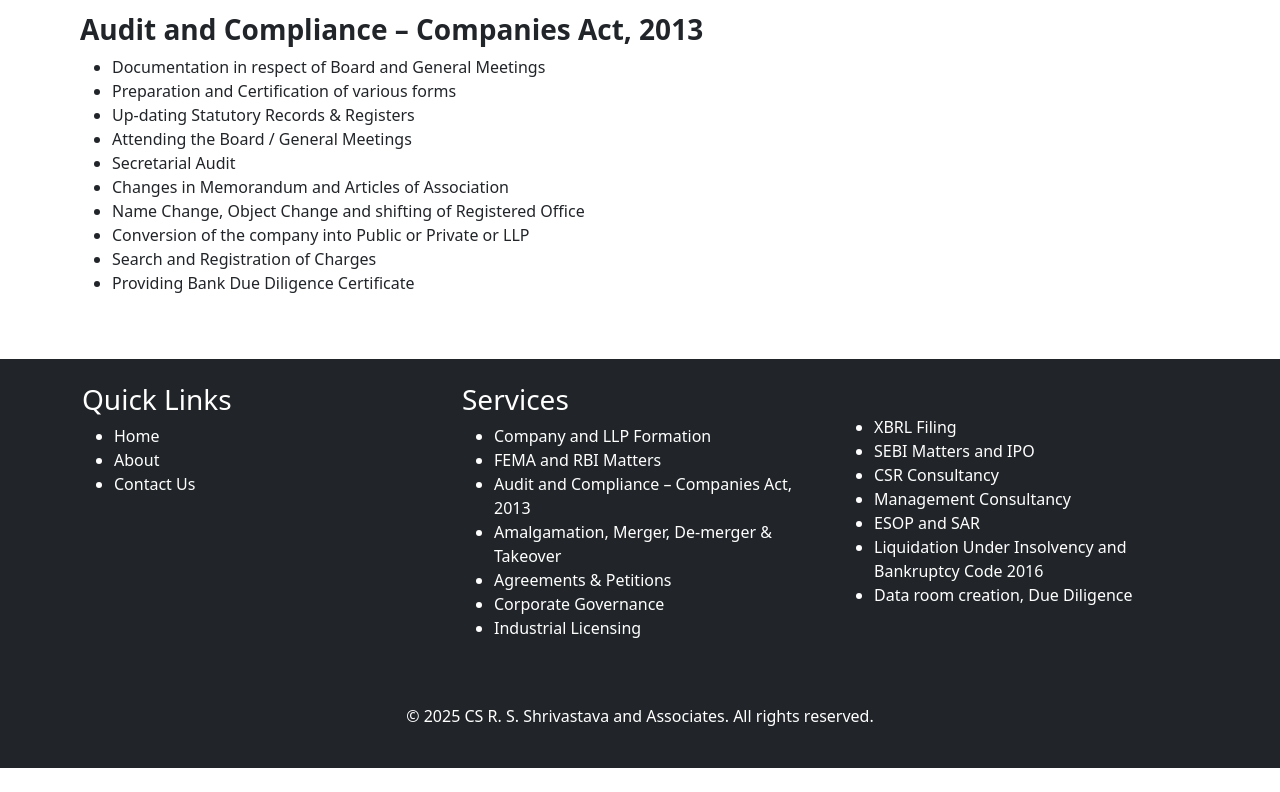
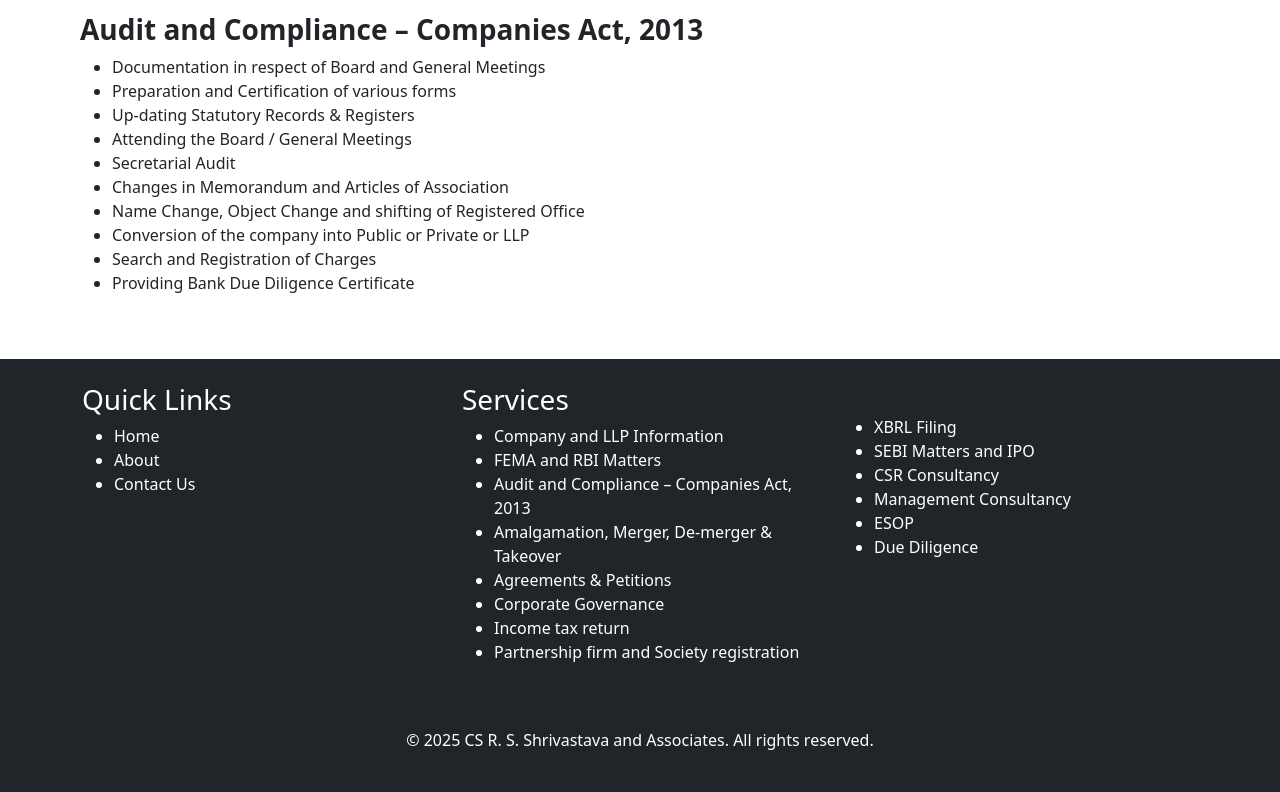
Before and after one commit to aayushiss/CS-RSS, a website: page services.html in a window 1280 px wide. Shown: the part 997-1789 px from the top of the page. Before the commit the page ends 1765 px from the top, so only its background shows below. Drawn offline with nearby package versions, Linux system fonts and the light colour scheme.

Commit message:
update footer

```diff
--- a/services.html
+++ b/services.html
@@ -101,19 +101,20 @@
             <ul class="footer-links">
               <li><a href="index.html">Home</a></li>
               <li><a href="about.html">About</a></li>
-                <li><a href="index.html#contact-section">Contact Us</a></li>
+              <li><a href="#contact-section">Contact Us</a></li>
             </ul>
           </div>
           <div class="col">
             <h3>Services</h3>
             <ul class="footer-links">
-                <li><a href="index.html">Company and LLP Formation</a></li>
-                <li><a href="about.html">FEMA and RBI Matters</a></li>
-                <li><a href="#contact-section">Audit and Compliance – Companies Act, 2013</a></li>
+              <li><a href="services.html#Company-and-LLP-Info">Company and LLP Information</a></li>
+              <li><a href="services.html#FEMA-and-RBI-Matters">FEMA and RBI Matters</a></li>
+              <li><a href="services.html#Audit-and-Compliance">Audit and Compliance – Companies Act, 2013</a></li>
               <li><a href="hncjsd">Amalgamation, Merger, De-merger & Takeover</a></li>
               <li><a href="hncjsd">Agreements & Petitions</a></li>
               <li><a href="hncjsd">Corporate Governance</a></li>
-                <li><a href="hncjsd">Industrial Licensing</a></li>
+              <li><a href="hncjsd">Income tax return</a></li>
+              <li><a href="hncjsd">Partnership firm and Society registration</a></li>
             </ul>
           </div>
           <div class="col" style="margin-top: 2rem;">
@@ -122,10 +123,8 @@
               <li><a href="hncjsd">SEBI Matters and IPO</a></li>
               <li><a href="hncjsd">CSR Consultancy</a></li>
               <li><a href="hncjsd">Management Consultancy</a></li>
-                <li><a href="hncjsd">ESOP and SAR</a></li>
-                <li><a href="hncjsd">Liquidation Under
-                  Insolvency and Bankruptcy Code 2016</a></li>
-                <li><a href="hncjsd">Data room creation, Due Diligence</a></li>
+              <li><a href="hncjsd">ESOP</a></li>
+              <li><a href="hncjsd">Due Diligence</a></li>
             </ul>
           </div>
         </div>
```
Also changed, not shown: about.html (+8 -9 lines), index.html (+4 -4 lines). Lines whose indentation alone changed are shown as unchanged.
